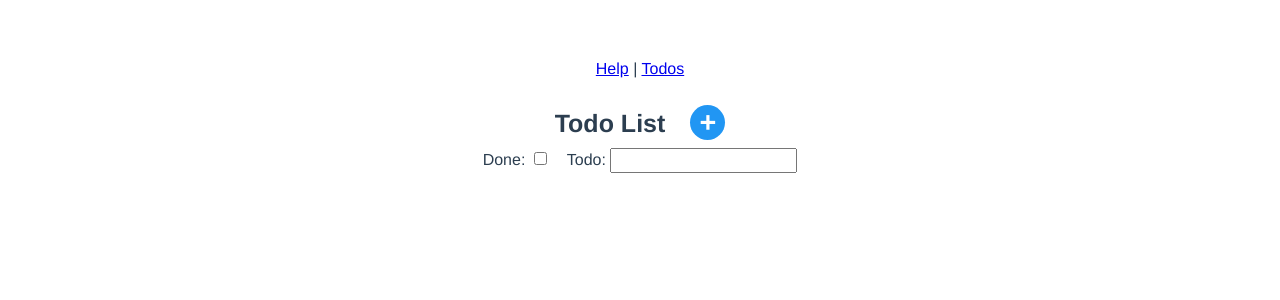
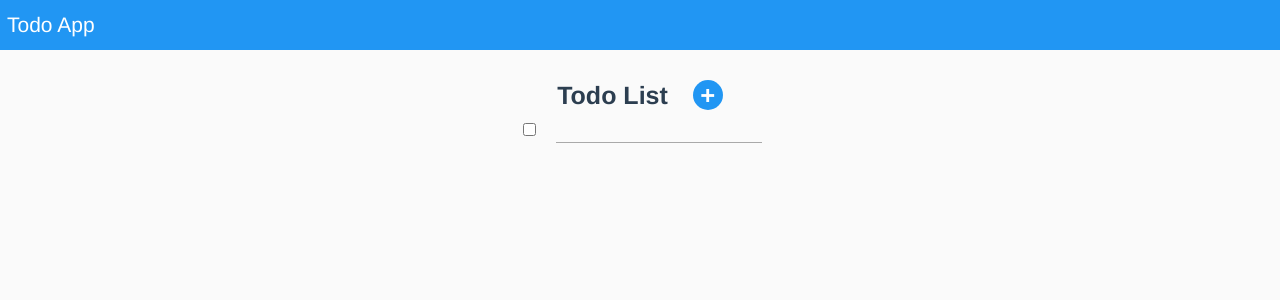
Before and after one commit to npgr/vue-todos, a Vue app: page /todos in a window 1280 px wide. Shown: the top 300 px of the page. Built offline with nearby package versions, Linux system fonts and the light colour scheme.

Commit message:
feat: App Header and UI improvements

```diff
--- a/src/App.vue
+++ b/src/App.vue
@@ -1,7 +1,6 @@
 <template>
   <div id="app">
-    <router-link to="/help">Help</router-link> |
-    <router-link to="/todos">Todos</router-link>
+    <div class="app-header">Todo App</div>
     <router-view />
   </div>
 </template>
@@ -16,16 +15,30 @@ export default Vue.extend({
 </script>
 
 <style lang="scss">
+body {
+  background-color: #fafafa;
+  margin: 0;
+  padding: 0;
+}
 #app {
   font-family: Avenir, Helvetica, Arial, sans-serif;
   -webkit-font-smoothing: antialiased;
   -moz-osx-font-smoothing: grayscale;
   text-align: center;
   color: #2c3e50;
-  margin-top: 60px;
+}
+
+.app-header {
+  background-color: #2196f3;
+  color: white;
+  line-height: 50px;
+  text-align: left;
+  padding-left: 7px;
+  font-size: 21px;
 }
 
 .page-title {
+  margin-top: 20px;
   font-size: 25px;
   line-height: 50px;
   font-weight: bold;
@@ -33,5 +46,13 @@ export default Vue.extend({
 
 input {
   padding: 3px;
+  background-color: transparent;
+  border: none !important;
+  border-color: none !important;
+  border-bottom: 1px solid darkgray !important;
+  &:active {
+    border: none;
+    border-bottom: 1px solid darkgray;
+  }
 }
 </style>
--- a/src/components/TodoFilter.vue
+++ b/src/components/TodoFilter.vue
@@ -1,13 +1,11 @@
 <template>
   <div class="filter-todo">
-    <label for="done">Done: </label>
     <input
       type="checkbox"
       name="done"
       :checked="filter.done"
       @click="handleChangeDone"
     />
-    <label for="title">Todo: </label>
     <input
       name="title"
       type="text"
@@ -47,4 +45,8 @@ export default {
 input[name="done"] {
   margin-right: 20px;
 }
+
+input[name="title"] {
+  width: 200px;
+}
 </style>
--- a/src/views/EditTodo.vue
+++ b/src/views/EditTodo.vue
@@ -79,4 +79,7 @@ export default {
     }
   }
 }
+input[name="title"] {
+  width: 300px;
+}
 </style>
--- a/src/views/TodoList.vue
+++ b/src/views/TodoList.vue
@@ -68,10 +68,6 @@ export default {
 </script>
 
 <style scoped lang="scss">
-.todo-list {
-  margin-top: 20px;
-}
-
 .todo-item {
   margin-left: 100px;
   margin-right: 100px;
@@ -79,9 +75,9 @@ export default {
   justify-content: space-between;
   line-height: 28px;
   border-bottom: 1px solid lightgrey;
+  padding-right: 5px;
   & .todo-title {
     margin-left: 5px;
-    width: 200px;
     text-align: left;
   }
   & .opc-group {
@@ -91,10 +87,9 @@ export default {
 
 .delete-todo,
 .edit-todo {
-  font-size: 1.2em;
   font-weight: bold;
   color: #2196f3;
-  margin-left: 5px;
+  margin-left: 7px;
   cursor: pointer;
   &:hover {
     text-decoration: underline;
@@ -109,10 +104,10 @@ export default {
 }
 .new-todo-btn {
   display: inline-block;
-  height: 35px;
-  line-height: 35px;
-  width: 35px;
-  font-size: 1.8em;
+  height: 30px;
+  line-height: 30px;
+  width: 30px;
+  font-size: 1.6em;
   font-weight: bold;
   border-radius: 50%;
   background-color: #2196f3;
```
